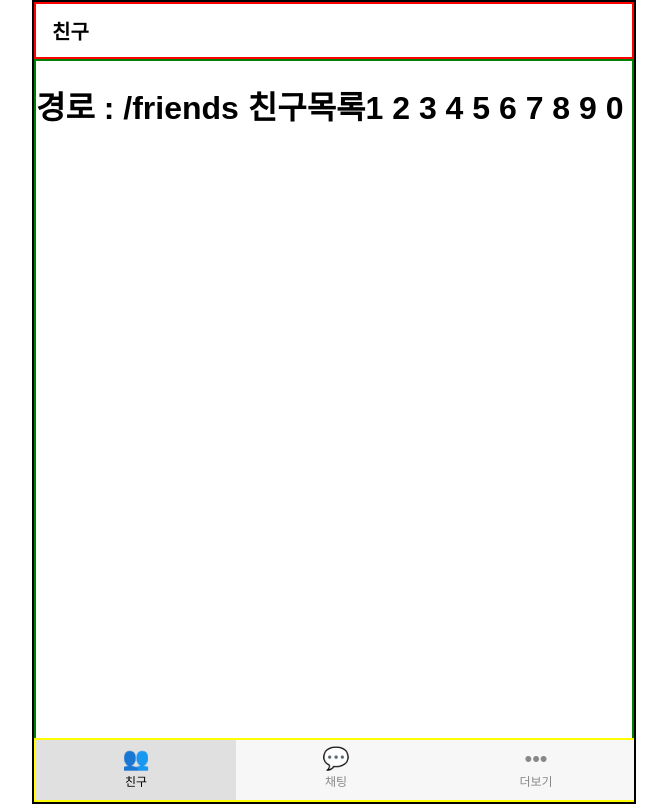
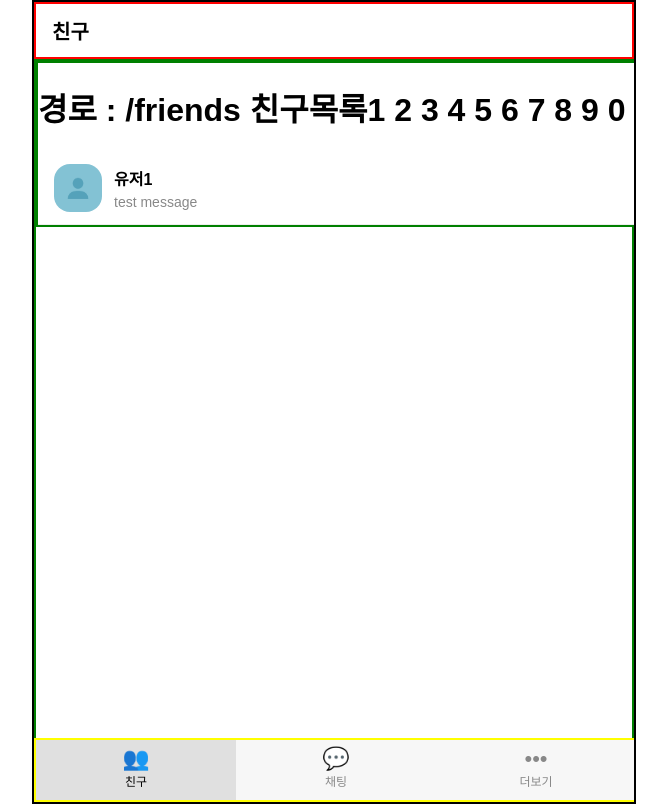
Before and after one commit to mystelee0/chat_typescript, a React (Vite) app: page /friends in a window 1280 px wide. Shown: the whole page, without its empty margins (306-973 px from the left). Built offline with nearby package versions, Linux system fonts and the light colour scheme.

Commit message:
친구목록 화면/친구리스트 추가

```diff
--- a/package.json
+++ b/package.json
@@ -11,6 +11,7 @@
   },
   "dependencies": {
     "@reduxjs/toolkit": "^2.11.0",
+    "axios": "^1.13.2",
     "react": "^19.2.0",
     "react-dom": "^19.2.0",
     "react-redux": "^9.2.0",
--- /dev/null
+++ b/src/components/FriendListItem.tsx
@@ -0,0 +1,55 @@
+import styled from "styled-components";
+import ShowProfile from "./ShowProfile";
+
+interface FriendListItemProps {
+  friend: {
+    id: string;
+    name: string;
+    message: string;
+    profile: string;
+  };
+  key?: string;
+  handleOnClick?: () => void;
+}
+
+export default function FriendListItem({ friend, key, handleOnClick}: FriendListItemProps) {
+
+    return (
+        <ItemContainer onClick={handleOnClick} key={key}>
+            <ShowProfile imageUrls={[friend.profile]} />
+            <ItemInfo>
+                <ItemTitle>{friend.name}</ItemTitle>
+
+                <ItemMessage>{friend.message}</ItemMessage>
+
+            </ItemInfo>
+        </ItemContainer>
+    )
+}
+
+
+const ItemContainer = styled.div`
+  display: flex;
+  align-items: center;
+  padding: 12px 16px;
+  border-bottom: 1px solid #eee;
+`;
+
+const ItemInfo = styled.div`
+  display: flex;
+  flex-direction: column;
+`;
+
+const ItemTitle = styled.div`
+  font-size: 16px;
+  font-weight: 600;
+  color:black;
+  text-align:left;
+`;
+
+const ItemMessage = styled.div`
+  font-size: 14px;
+  color: #888;
+  margin-top: 4px;
+  text-align:left;
+`;
--- /dev/null
+++ b/src/components/ShowProfile.tsx
@@ -0,0 +1,72 @@
+import styled from "styled-components";
+
+interface ShowProfileProps {
+    imageUrls:string[]
+}
+
+export default function ShowProfile({imageUrls }:ShowProfileProps) {
+
+
+    //이미지 경로, 이미지 없으면 기본 이미지로 지정됨
+    const images = imageUrls.length ? imageUrls : "/profile.jpg";
+
+    function renderImage() {
+        switch (imageUrls.length) {
+            case 1:
+                return (
+                    <ProfileImage src={images[0]} alt="profile image" />
+                )
+            case 3:
+                return (
+                    <AvatarGroup>
+                        <AvatarImage
+                            src={images[0]}
+                            style={{ bottom: "2px", left: "2px" }}
+                        />
+                        <AvatarImage
+                            src={images[1]}
+                            style={{ bottom: "2px", right: "2px" }}
+                        />
+                        <AvatarImage
+                            src={images[2]}
+                            style={{ top: "2px", left: "50%", transform: "translateX(-50%)" }}
+                        />
+                    </AvatarGroup>
+                )
+
+        }
+    }
+    return (
+        <>
+            {
+                renderImage()
+            }
+        </>
+    );
+}
+
+const ProfileImage = styled.img`
+  width: 48px;
+  height: 48px;
+  border-radius: 16px;
+  margin-right: 12px;
+`;
+
+const AvatarGroup = styled.div`
+  width: 48px;
+  height: 48px;
+  background: #f0f0f0;
+  border-radius: 10px;
+  position: relative;
+  overflow: hidden;
+  margin-right:12px;
+`;
+
+const AvatarImage = styled.img`
+  width: 24px;
+  height: 24px;
+  border-radius: 50%;
+  object-fit: cover;
+  position: absolute;
+  border: 1px solid white;
+`;
--- a/src/pages/Friends.tsx
+++ b/src/pages/Friends.tsx
@@ -1,7 +1,26 @@
+import styled from "styled-components"
+import FriendListItem from "../components/FriendListItem"
 
 export default function Friends(){
 
     return (
-    <h1>경로 : /friends 친구목록1 2 3 4 5 6 7 8 9 0</h1>
+
+    <FriendListContainer>
+        <h1>경로 : /friends 친구목록1 2 3 4 5 6 7 8 9 0</h1>
+        <FriendListItem friend={{name:"유저1",id:"user1",message:"test message",profile:"/profile.jpg"}} key={"1"}/>
+    </FriendListContainer>
     )
 }
+
+
+const FriendListContainer = styled.div`
+    flex:1;
+  width: 100%;
+
+  margin: 0 auto;
+  background: #fff;
+  border: 1px solid #ddd;
+  overflow: hidden;
+
+  border:2px solid green;
+`
--- a/src/pages/Rooms.tsx
+++ b/src/pages/Rooms.tsx
@@ -1,10 +1,10 @@
 import { useAppSelector } from "../store/hooks"
 import { selectUser } from "../store/userSlice"
 
-export default function Rooms(){
+export default function Rooms() {
 
     const user = useAppSelector(selectUser);
     return (
-    <h1>경로 : /rooms 채팅방{user.name}</h1>
+        <h1>경로 : /rooms 채팅방{user.name}</h1>
     )
 }
--- a/src/store/userSlice.ts
+++ b/src/store/userSlice.ts
@@ -13,7 +13,7 @@ interface UserState {
 const initialState: UserState = {
   id:"test_user",
   name:"테스트유저",
-  profile:null
+  profile:"/profile.jpg"
 }
 
 export const userSlice = createSlice({
```
Also changed, not shown: public/profile.jpg (added), 1 other file (tests, documents, lock files or other folders).
